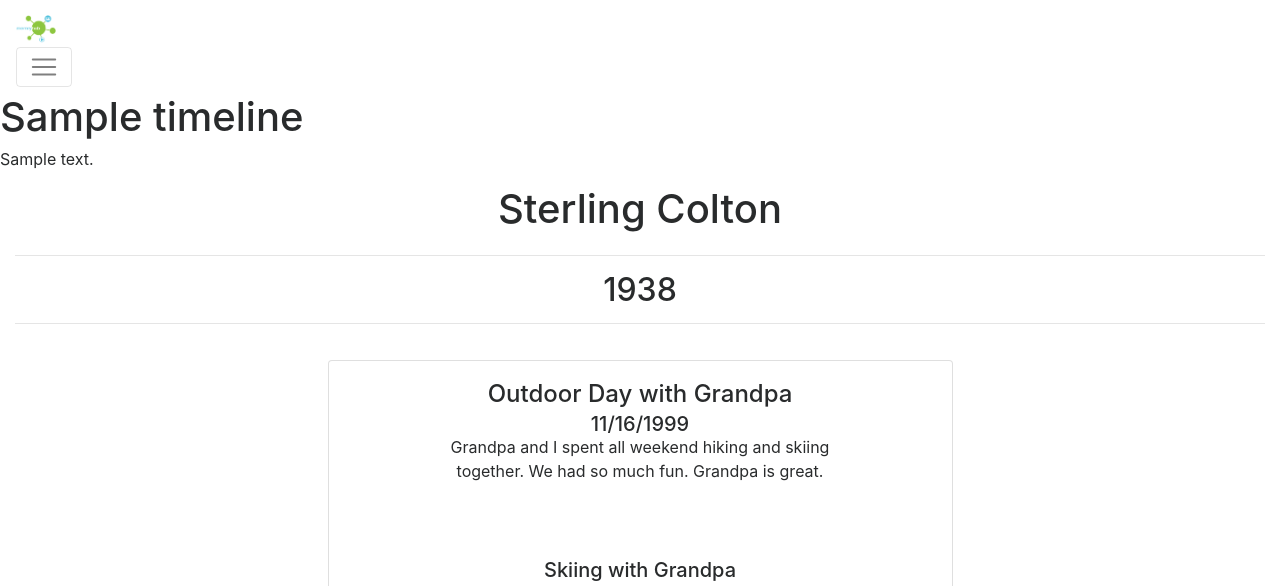
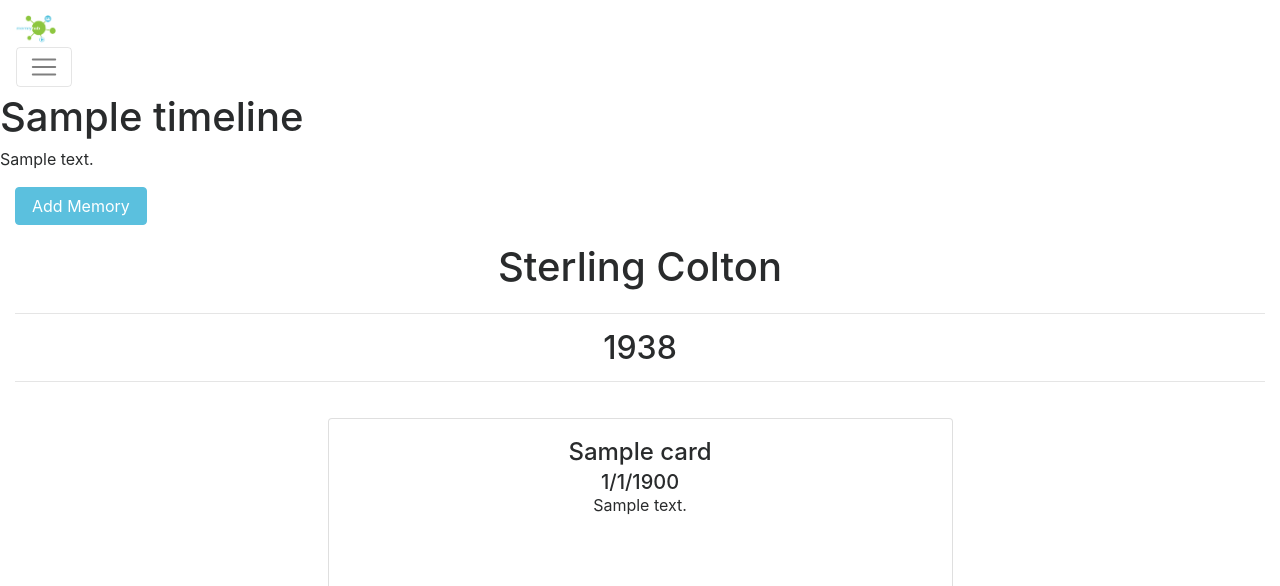
Before and after one commit to gbird3/memryHub, a Django app: page /timeline/view/1/ in a window 1280 px wide. Shown: the top 586 px of the page. Run offline with Django 3.2, Linux system fonts and the light colour scheme; a user stored in the database is signed in; tables that the repository leaves empty hold one stand-in row (values such as "Sample post"); some libraries are stand-ins or nearby versions.

Commit message:
add ability to create card and initial ideas for the process to add a memory.

```diff
--- a/timeline/admin.py
+++ b/timeline/admin.py
@@ -1,6 +1,7 @@
 from django.contrib import admin
 
-from .models import Timeline
+from .models import Timeline, Card
 # Register your models here.
 
 admin.site.register(Timeline)
+admin.site.register(Card)
--- a/timeline/models.py
+++ b/timeline/models.py
@@ -10,40 +10,6 @@ class Timeline(models.Model):
     update_time = models.DateTimeField(auto_now=True)
     description = models.TextField(null=True, blank=True)
     image = models.CharField(null=True, blank=True, max_length=200)
-
-# DAY_CHOICES = (
-#     ('1', 1),
-#     ('2', 2),
-#     ('3', 3),
-#     ('4', 4),
-#     ('5', 5),
-#     ('6', 6),
-#     ('7', 7),
-#     ('8', 8),
-#     ('9', 9),
-#     ( '10', 10),
-#     ( '11', 11),
-#     ( '12', 12),
-#     ( '13', 13),
-#     ( '14', 14),
-#     ( '15', 15),
-#     ( '16', 16),
-#     ( '17', 17),
-#     ( '18', 18),
-#     ( '19', 19),
-#     ( '20', 20),
-#     ( '21', 21),
-#     ( '22', 22),
-#     ( '23', 23),
-#     ( '24', 24),
-#     ( '25', 25),
-#     ( '26', 26),
-#     ( '27', 27),
-#     ( '28', 28),
-#     ( '29', 29),
-#     ( '30', 30),
-#     ( '31', 31),
-# )
 
 DAY_CHOICES = ( tuple((i, str(i)) for i in range(1, 31)) )
 
@@ -71,7 +37,7 @@ class AbstractDate(models.Model):
     start_year = models.PositiveSmallIntegerField(choices=YEAR_CHOICES)
     end_day = models.PositiveSmallIntegerField(null=True, blank=True, choices=DAY_CHOICES)
     end_month = models.PositiveSmallIntegerField(null=True, blank=True, choices=MONTH_CHOICES)
-    end_year = models.PositiveSmallIntegerField(choices=YEAR_CHOICES)
+    end_year = models.PositiveSmallIntegerField(null=True, blank=True, choices=YEAR_CHOICES)
 
     class Meta:
         abstract = True
--- a/timeline/templates/create_card.html
+++ b/timeline/templates/create_card.html
@@ -10,7 +10,7 @@
 {% block content %}
 <br>
   <div class="container col-sm-4 col-sm-offset-4">
-    <h1>Add a Card</h1>
+    <h1>First, add Memory Details.</h1>
     <div class="row">
       <form method="POST">
         {% csrf_token %}
@@ -18,7 +18,7 @@
         <br>
         <div class="row">
           <div class="create-timeline">
-            <button class="btn btn-primary" type="submit" name="action">Create Card</button>
+            <button class="btn btn-primary" type="submit" name="action">Next</button>
           </div>
         </div>
     </form>
--- a/timeline/templates/view.html
+++ b/timeline/templates/view.html
@@ -16,6 +16,7 @@
     <!--Timeline Divider-->
     <div class = "row">
       <div class = "col-lg-12">
+        <a href="{% url 'create_card' timeline.id %}" class="btn btn-info bottom-buffer">Add Memory</a>
         <div class = "main-title">
           <h1>Sterling Colton</h1>
         </div>
@@ -35,11 +36,12 @@
     <!--Audio Card-->
     <div class = "row">
       <div class = "col-lg 12">
+        {% for card in cards %}
         <div class="card text-center center-block" style = "width: 50%">
   				<div class="card-block header-block">
-            <h4 class="card-title">Outdoor Day with Grandpa</h4>
-            <h5 class ="card-subtitle">11/16/1999</h5>
-            <p class="card-description">Grandpa and I spent all weekend hiking and skiing together. We had so much fun. Grandpa is great.</p>
+            <h4 class="card-title">{{ card.card_name }}</h4>
+            <h5 class ="card-subtitle">{{ card.start_month }}/{{ card.start_day }}/{{ card.start_year }}</h5>
+            <p class="card-description">{{ card.description }}</p>
           </div>
 
           <!--Photo-->
@@ -85,6 +87,7 @@
           </div>
 
 				</div>
+        {% endfor %}
       </div>
     </div>
   </div>
--- a/timeline/urls.py
+++ b/timeline/urls.py
@@ -7,5 +7,6 @@ urlpatterns = [
     path('create', views.create, name='create'),
     path('view/<int:timeline_id>/', views.view, name='view'),
     path('edit/<int:timeline_id>/', views.edit, name='edit'),
-    path('create-card', views.create_card, name='create_cars'),
+    path('create-card/<int:timeline_id>/', views.create_card, name='create_card'),
+    path('memory/<int:timeline_id>/<int:card_id>/', views.add_memory, name='add_memory'),
 ]
--- a/timeline/views.py
+++ b/timeline/views.py
@@ -69,12 +69,37 @@ class CreateTimelineForm(forms.Form):
 def view(request, timeline_id):
     timeline = get_object_or_404(Timeline, pk=timeline_id)
 
-    return render(request, 'view.html', {'timeline': timeline})
+    cards = Card.objects.filter(timeline_id=timeline_id)
+
+    template_vars = {
+        'timeline': timeline,
+        'cards': cards
+    }
+
+    return render(request, 'view.html', template_vars)
 
 
 @login_required(login_url='/login')
-def create_card(request):
+def create_card(request, timeline_id):
     form = CardForm()
+    if request.method == 'POST':
+        timeline = get_object_or_404(Timeline, pk=timeline_id)
+
+        form = CardForm(request.POST)
+
+        if form.is_valid():
+            c = Card()
+            c.timeline_id = timeline
+            c.start_day = form.cleaned_data.get('start_day')
+            c.start_month = form.cleaned_data.get('start_month')
+            c.start_year = form.cleaned_data.get('start_year')
+            c.card_name = form.cleaned_data.get('card_name')
+            c.description = form.cleaned_data.get('description')
+            c.owner = request.user
+            c.save()
+
+            card_id = c.id
+        return HttpResponseRedirect('/timeline/memory/{}/{}'.format(timeline_id, card_id))
 
     return render(request, 'create_card.html', {'form': form})
 
@@ -83,3 +108,8 @@ class CardForm(ModelForm):
     class Meta:
         model = Card
         fields = ['start_day', 'start_month', 'start_year', 'card_name', 'description']
+
+def add_memory(request, timeline_id, card_id):
+    print(timeline_id, card_id)
+
+    return render(request, 'add_memory.html')
```
Also changed, not shown: timeline/templates/add_memory.html (added, +19 -0 lines), timeline/migrations/0003_auto_20180127_2002.py (added).
